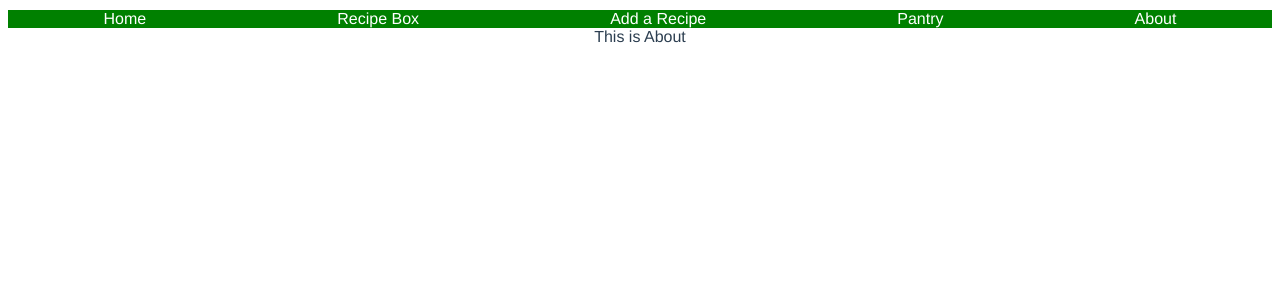
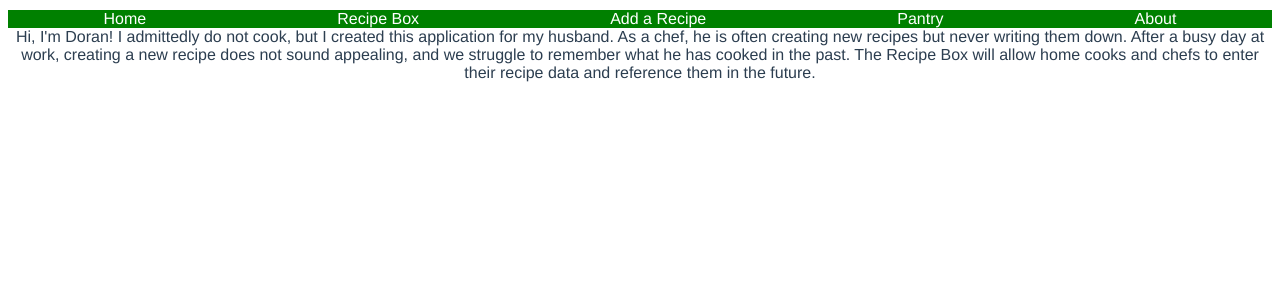
Before and after one commit to andora814/The-Recipe-Box, a Vue app in the folder recipe_box_vue/: page /about in a window 1280 px wide. Shown: the top 300 px of the page. Built offline with nearby package versions, Linux system fonts and the light colour scheme.

Commit message:
pantry ingredients alphabetized

```diff
--- a/recipe_box_vue/src/pages/About.vue
+++ b/recipe_box_vue/src/pages/About.vue
@@ -1,5 +1,7 @@
 <template>
-  <div>This is About</div>
+  <div>Hi, I'm Doran! I admittedly do not cook, but I created this application for my husband. As a chef, he is often creating new recipes but never writing them down.  After a busy day at work, creating a new recipe does not sound appealing, and we struggle to remember what he has cooked in the past.
+
+The Recipe Box will allow home cooks and chefs to enter their recipe data and reference them in the future.</div>
 </template>
 
 <script>
--- a/recipe_box_vue/src/pages/Pantry.vue
+++ b/recipe_box_vue/src/pages/Pantry.vue
@@ -11,7 +11,7 @@
     <button @click="ExternalFoodSearch(search_word)">Search external API</button>
     <div>
         <div v-for="ingredient in all_ingredients" :key="ingredient.id">
-            {{ ingredient.name }}
+            {{ ingredient }}
         </div>
     </div>
     </div>
@@ -58,9 +58,15 @@ export default {
             window.location.reload()
         },
         async GetAllFood() {
+            let array = []
+            let data =[]
             const response = await axios.get('http://localhost:8000/ingredients/'
             )
-            this.all_ingredients =response.data.sort()
+            data = response.data
+            for(let i=0; i<data.length; i++) {
+                array.push(data[i].name)
+            }
+            this.all_ingredients = array.sort()
         }
     }
 }
```
